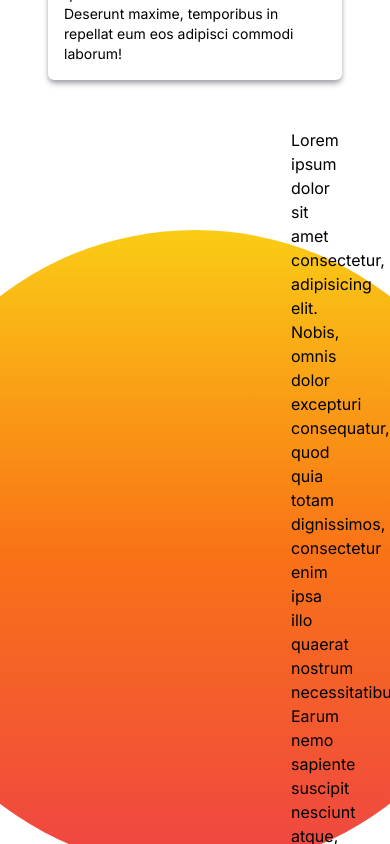
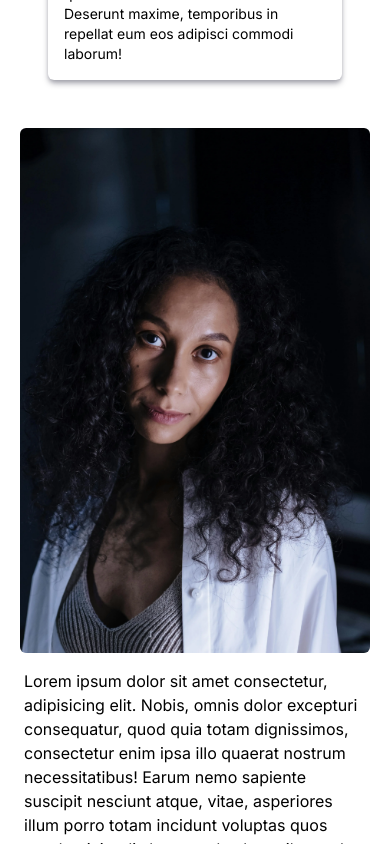
Before and after one commit to maanasmahato4/dasdesign, a Next.js app: page / in a window 390 px wide. Shown: the part 3040-3884 px from the top of the page. Built offline with nearby package versions, Linux system fonts and the light colour scheme.

Commit message:
update: testimonial section responsive

```diff
--- a/components/testimonial/Testimonial.tsx
+++ b/components/testimonial/Testimonial.tsx
@@ -3,19 +3,22 @@ import Woman from '@/public/assets/woman.webp';
 
 export default function Testimonial() {
 	return (
-		<section className='flex items-center justify-center' id='testimonial'>
-			<div className='absolute -z-50 h-[40rem] w-[40rem] rounded-full bg-gradient-to-b from-yellow-400 via-orange-500 to-red-500'></div>
-			<div className='grid h-screen grid-cols-2 items-center justify-center gap-x-48 px-24'>
-				<div className='flex items-center justify-end'>
+		<section
+			className='flex items-center justify-center md:h-screen'
+			id='testimonial'
+		>
+			<div className='absolute -z-50 hidden h-[40rem] w-[40rem] rounded-full bg-gradient-to-b from-yellow-400 via-orange-500 to-red-500 md:block'></div>
+			<div className='grid grid-cols-1 items-center justify-center gap-x-4 gap-y-4 px-2 sm:gap-x-8 sm:px-4 md:h-screen md:grid-cols-2 md:gap-x-24 md:gap-y-0 md:px-8 lg:gap-x-48 lg:px-24'>
+				<div className='flex items-center justify-center md:justify-end'>
 					<Image
 						src={Woman}
 						alt=''
-						className='rounded-full'
+						className='rounded-md md:rounded-full'
 						height={350}
 						width={350}
 					/>
 				</div>
-				<div className='flex flex-col gap-y-8 text-left'>
+				<div className='flex flex-col gap-y-8 px-4 text-left sm:px-16 md:px-0'>
 					<p>
 						Lorem ipsum dolor sit amet consectetur, adipisicing elit. Nobis,
 						omnis dolor excepturi consequatur, quod quia totam dignissimos,
```
